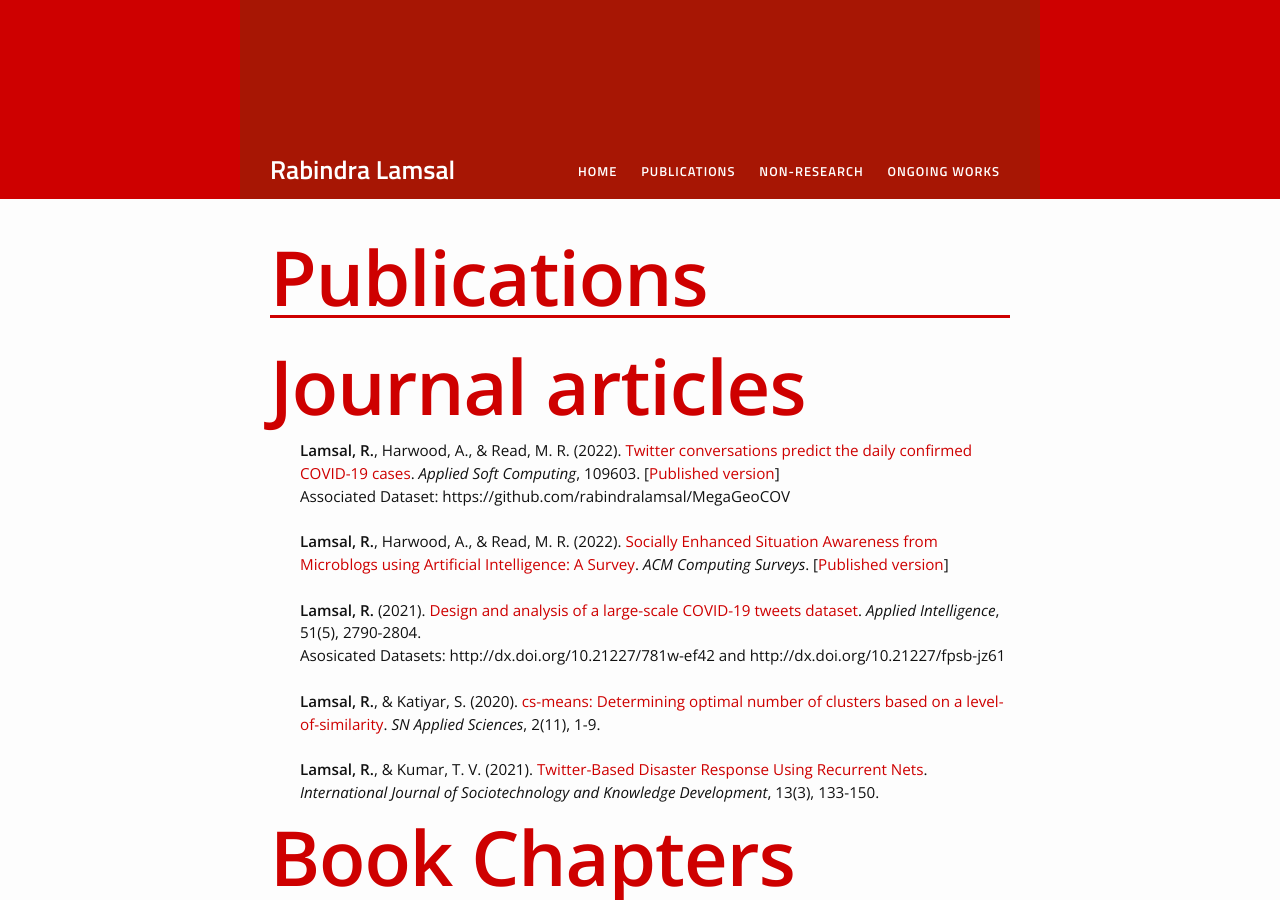
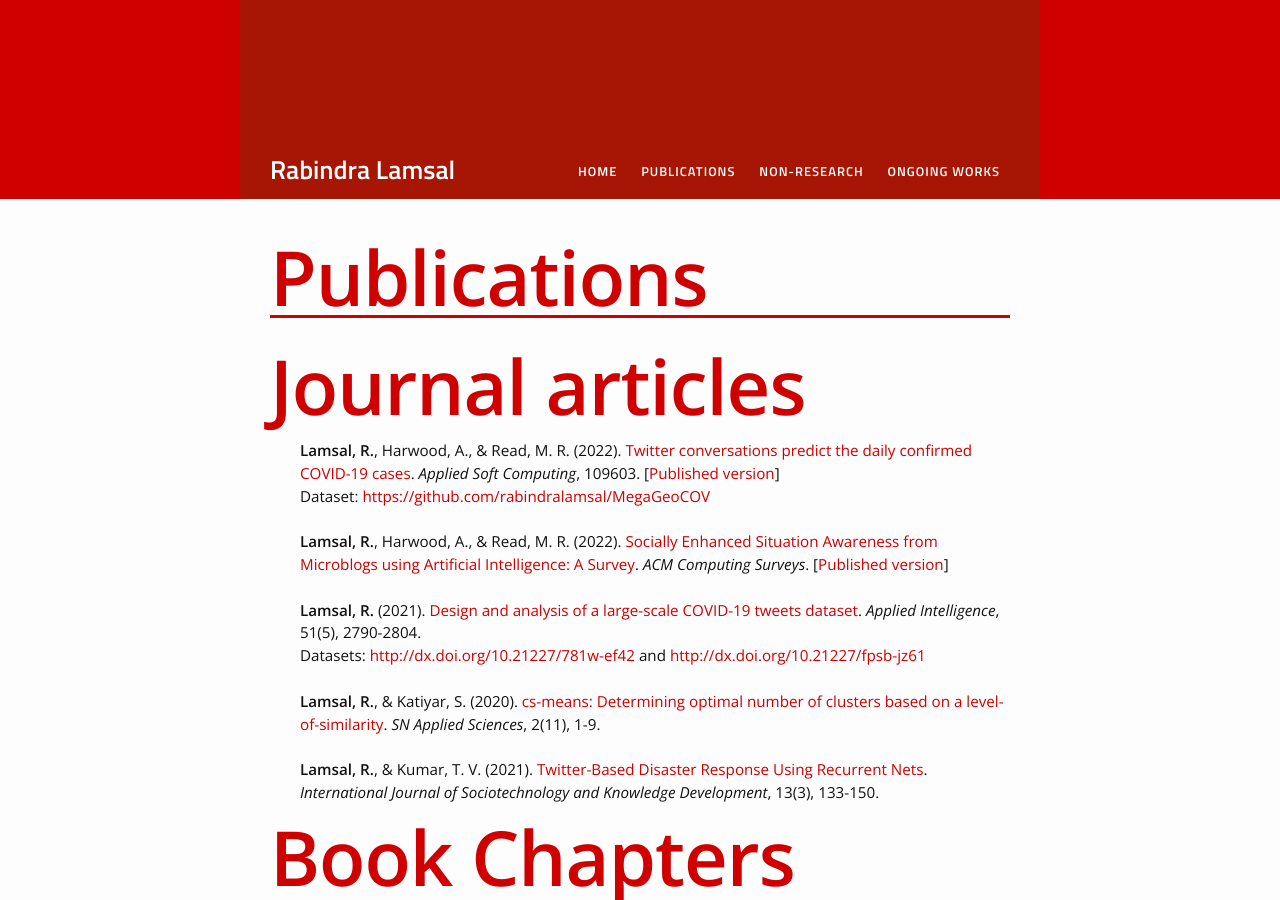
Before and after one commit to rabindralamsal/personal-site, a Jekyll site: the page built from research.md, in a window 1280 px wide and 900 px high. Built offline with Jekyll 4.4.1, drawn with Linux system fonts in a browser that asks for light colours.

Commit message:
Update research.md

```diff
--- a/research.md
+++ b/research.md
@@ -7,14 +7,14 @@ title: Publications
 <ul>
 
 <b>Lamsal, R.</b>, Harwood, A., & Read, M. R. (2022). <a href="https://arxiv.org/abs/2206.10471">Twitter conversations predict the daily confirmed COVID-19 cases</a>. <i>Applied Soft Computing</i>, 109603. [<a href="https://doi.org/10.1016/j.asoc.2022.109603">Published version</a>]<br>
-  Associated Dataset: https://github.com/rabindralamsal/MegaGeoCOV
+  Dataset: <a href="https://github.com/rabindralamsal/MegaGeoCOV">https://github.com/rabindralamsal/MegaGeoCOV</a>
   <br><br>
 
 <b>Lamsal, R.</b>, Harwood, A., & Read, M. R. (2022). <a href="https://rlamsal.com.np/papers/Socially_Enhanced_Situation_Awareness_from_Microblogs_using_Artificial_Intelligence__A_Survey.pdf">Socially Enhanced Situation Awareness from Microblogs using Artificial Intelligence: A Survey</a>. <i>ACM Computing Surveys</i>. [<a href="https://doi.org/10.1145/3524498">Published version</a>]<br><br>
 
 
 <b>Lamsal, R.</b> (2021). <a href="https://doi.org/10.1145/3524498">Design and analysis of a large-scale COVID-19 tweets dataset</a>. <i>Applied Intelligence</i>, 51(5), 2790-2804.<br>
-Asosicated Datasets: http://dx.doi.org/10.21227/781w-ef42 and http://dx.doi.org/10.21227/fpsb-jz61
+  Datasets: <a href="http://dx.doi.org/10.21227/781w-ef42">http://dx.doi.org/10.21227/781w-ef42</a> and <a href="http://dx.doi.org/10.21227/fpsb-jz61">http://dx.doi.org/10.21227/fpsb-jz61</a>
 <br><br>
 
 
```
